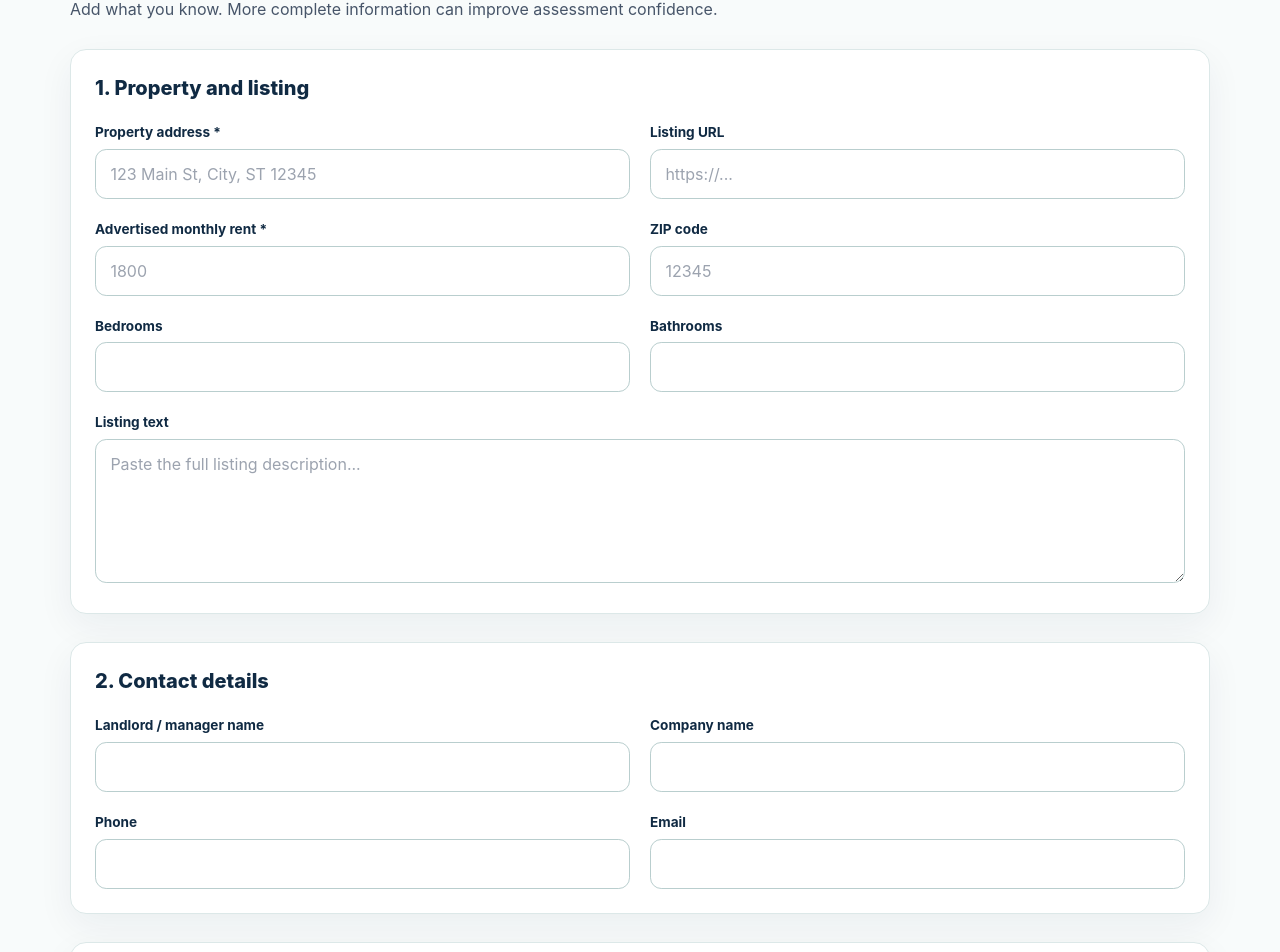
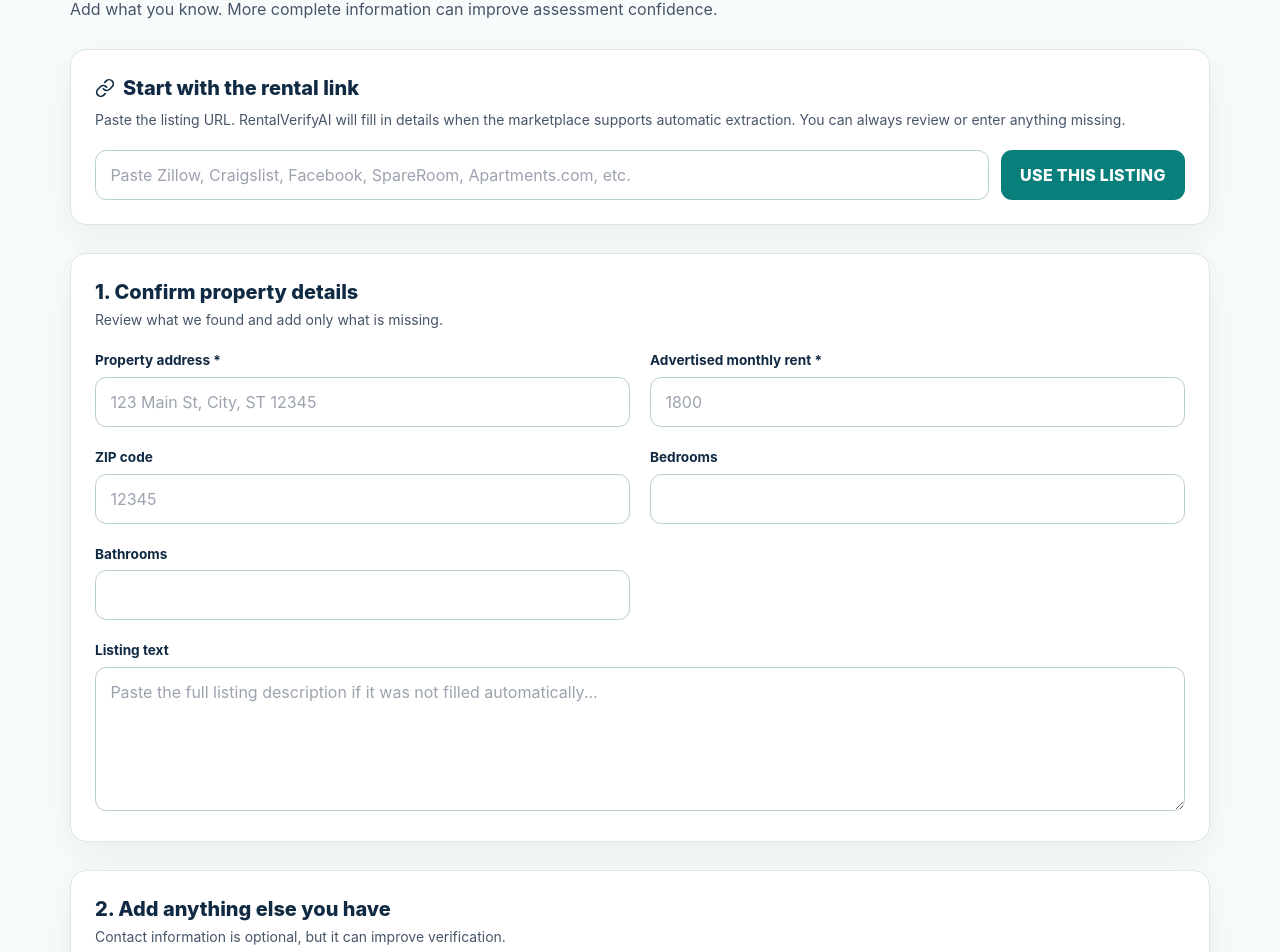
Before and after one commit to njokin-png/RentalVerifyAI, a Next.js app: page /analyze in a window 1280 px wide. Shown: the part 200-1152 px from the top of the page. Built offline with nearby package versions, Linux system fonts and the light colour scheme; no server answers.

Commit message:
Add URL-first rental intake flow

```diff
--- a/components/AnalyzeForm.tsx
+++ b/components/AnalyzeForm.tsx
@@ -1,21 +1,68 @@
 "use client";
+
 import { useState } from "react";
 import { useRouter } from "next/navigation";
-import { Upload, Lock, Loader2 } from "lucide-react";
+import { Upload, Lock, Loader2, Link as LinkIcon, CheckCircle2 } from "lucide-react";
+
 export function AnalyzeForm() {
   const router = useRouter();
   const [busy, setBusy] = useState(false);
+  const [prefillBusy, setPrefillBusy] = useState(false);
   const [error, setError] = useState("");
+  const [prefillMessage, setPrefillMessage] = useState("");
+
+  async function prefillFromUrl(form: HTMLFormElement) {
+    const data = new FormData(form);
+    const listingUrl = String(data.get("listingUrl") || "").trim();
+    if (!listingUrl) {
+      setError("Paste a rental listing link first.");
+      return;
+    }
+    setError("");
+    setPrefillMessage("");
+    setPrefillBusy(true);
+    try {
+      const res = await fetch("/api/listings/prefill", {
+        method: "POST",
+        headers: { "content-type": "application/json" },
+        body: JSON.stringify({ listingUrl }),
+      });
+      const json = await res.json();
+      if (!res.ok) throw new Error(json.error || "Could not read that listing.");
+
+      const fields = json.fields || {};
+      for (const [name, value] of Object.entries(fields)) {
+        if (value === undefined || value === null || value === "") continue;
+        const control = form.elements.namedItem(name);
+        if (
+          control instanceof HTMLInputElement ||
+          control instanceof HTMLTextAreaElement
+        ) {
+          control.value = String(value);
+        }
+      }
+      setPrefillMessage(
+        json.message ||
+          "Listing details added. Review them and fill in anything missing.",
+      );
+    } catch (e) {
+      setError(
+        e instanceof Error
+          ? e.message
+          : "We could not prefill that listing. You can still enter the details below.",
+      );
+    } finally {
+      setPrefillBusy(false);
+    }
+  }
+
   async function submit(e: React.FormEvent<HTMLFormElement>) {
     e.preventDefault();
     setBusy(true);
     setError("");
     const data = new FormData(e.currentTarget);
     try {
-      const res = await fetch("/api/scans", {
-        method: "POST",
-        body: data,
-      });
+      const res = await fetch("/api/scans", { method: "POST", body: data });
       const json = await res.json();
       if (!res.ok) throw new Error(json.error || "Could not analyze listing");
       router.push(`/results/${json.id}`);
@@ -25,152 +72,119 @@ export function AnalyzeForm() {
       setBusy(false);
     }
   }
+
   return (
     <form onSubmit={submit} className="space-y-7">
+      <section className="card p-6 border-2 border-slate-900">
+        <div className="flex items-center gap-2">
+          <LinkIcon size={20} />
+          <h2 className="text-xl font-extrabold">Start with the rental link</h2>
+        </div>
+        <p className="text-sm text-slate-600 mt-2">
+          Paste the listing URL. RentalVerifyAI will fill in details when the
+          marketplace supports automatic extraction. You can always review or
+          enter anything missing.
+        </p>
+        <div className="flex flex-col md:flex-row gap-3 mt-5">
+          <input
+            name="listingUrl"
+            type="url"
+            className="input flex-1"
+            placeholder="Paste Zillow, Craigslist, Facebook, SpareRoom, Apartments.com, etc."
+          />
+          <button
+            type="button"
+            disabled={prefillBusy}
+            className="btn whitespace-nowrap"
+            onClick={(e) => prefillFromUrl(e.currentTarget.form!)}
+          >
+            {prefillBusy ? (
+              <>
+                <Loader2 className="animate-spin mr-2" size={18} />
+                READING…
+              </>
+            ) : (
+              "USE THIS LISTING"
+            )}
+          </button>
+        </div>
+        {prefillMessage && (
+          <p className="mt-3 text-sm text-emerald-800 flex gap-2 items-center">
+            <CheckCircle2 size={17} />
+            {prefillMessage}
+          </p>
+        )}
+      </section>
+
       <section className="card p-6">
-        <h2 className="text-xl font-extrabold">1. Property and listing</h2>
+        <h2 className="text-xl font-extrabold">1. Confirm property details</h2>
+        <p className="text-sm text-slate-600 mt-1">
+          Review what we found and add only what is missing.
+        </p>
         <div className="grid md:grid-cols-2 gap-5 mt-5">
           <label>
             <span className="label">Property address *</span>
-            <input
-              required
-              name="address"
-              className="input"
-              placeholder="123 Main St, City, ST 12345"
-            />
-          </label>
-          <label>
-            <span className="label">Listing URL</span>
-            <input
-              name="listingUrl"
-              type="url"
-              className="input"
-              placeholder="https://..."
-            />
+            <input required name="address" className="input" placeholder="123 Main St, City, ST 12345" />
           </label>
           <label>
             <span className="label">Advertised monthly rent *</span>
-            <input
-              required
-              name="advertisedRent"
-              type="number"
-              min="1"
-              className="input"
-              placeholder="1800"
-            />
+            <input required name="advertisedRent" type="number" min="1" className="input" placeholder="1800" />
           </label>
           <label>
             <span className="label">ZIP code</span>
-            <input
-              name="zip"
-              className="input"
-              pattern="[0-9]{5}(-[0-9]{4})?"
-              placeholder="12345"
-            />
+            <input name="zip" className="input" pattern="[0-9]{5}(-[0-9]{4})?" placeholder="12345" />
           </label>
           <label>
             <span className="label">Bedrooms</span>
-            <input
-              name="bedrooms"
-              type="number"
-              min="0"
-              step="1"
-              className="input"
-            />
+            <input name="bedrooms" type="number" min="0" step="1" className="input" />
           </label>
           <label>
             <span className="label">Bathrooms</span>
-            <input
-              name="bathrooms"
-              type="number"
-              min="0"
-              step="0.5"
-              className="input"
-            />
+            <input name="bathrooms" type="number" min="0" step="0.5" className="input" />
           </label>
         </div>
         <label className="block mt-5">
           <span className="label">Listing text</span>
-          <textarea
-            name="listingText"
-            className="input min-h-36"
-            maxLength={20000}
-            placeholder="Paste the full listing description..."
-          />
+          <textarea name="listingText" className="input min-h-36" maxLength={20000} placeholder="Paste the full listing description if it was not filled automatically..." />
         </label>
       </section>
+
       <section className="card p-6">
-        <h2 className="text-xl font-extrabold">2. Contact details</h2>
+        <h2 className="text-xl font-extrabold">2. Add anything else you have</h2>
+        <p className="text-sm text-slate-600 mt-1">
+          Contact information is optional, but it can improve verification.
+        </p>
         <div className="grid md:grid-cols-2 gap-5 mt-5">
-          <label>
-            <span className="label">Landlord / manager name</span>
-            <input name="landlordName" className="input" />
-          </label>
-          <label>
-            <span className="label">Company name</span>
-            <input name="company" className="input" />
-          </label>
-          <label>
-            <span className="label">Phone</span>
-            <input name="phone" className="input" />
-          </label>
-          <label>
-            <span className="label">Email</span>
-            <input name="email" type="email" className="input" />
-          </label>
+          <label><span className="label">Landlord / manager name</span><input name="landlordName" className="input" /></label>
+          <label><span className="label">Company name</span><input name="company" className="input" /></label>
+          <label><span className="label">Phone</span><input name="phone" className="input" /></label>
+          <label><span className="label">Email</span><input name="email" type="email" className="input" /></label>
         </div>
       </section>
+
       <section className="card p-6">
         <h2 className="text-xl font-extrabold">3. Messages and images</h2>
         <div className="bg-amber-50 border border-amber-200 text-sm p-4 rounded-xl mt-4 flex gap-2">
           <Lock size={18} className="shrink-0" />
-          <p>
-            <b>Privacy notice:</b> Remove Social Security numbers, bank details,
-            IDs, and other sensitive data. Conversations are analyzed
-            transiently and are not retained unless you explicitly save a
-            report.
-          </p>
+          <p><b>Privacy notice:</b> Remove Social Security numbers, bank details, IDs, and other sensitive data. Conversations are analyzed transiently and are not retained unless you explicitly save a report.</p>
         </div>
         <label className="block mt-5">
-          <span className="label">Conversation text or emails</span>
-          <textarea
-            name="conversation"
-            maxLength={30000}
-            className="input min-h-36"
-            placeholder="Paste relevant messages..."
-          />
+          <span className="label">Conversation text, payment instructions, or emails</span>
+          <textarea name="conversation" maxLength={30000} className="input min-h-36" placeholder="Paste relevant messages, including how or when you were asked to pay..." />
         </label>
         <label className="mt-5 border-2 border-dashed border-slate-300 rounded-xl p-7 flex flex-col items-center text-center text-slate-600">
           <Upload />
           <b className="mt-2">Add screenshots or property photos</b>
           <span className="text-xs mt-1">JPG, PNG, or WebP · 5 MB each</span>
-          <input
-            name="images"
-            type="file"
-            accept="image/jpeg,image/png,image/webp"
-            multiple
-            className="mt-3 text-sm"
-          />
-          <span className="text-xs mt-2">
-            Images are analyzed transiently on the server and are not stored.
-            Demo mode returns deterministic demonstration results.
-          </span>
+          <input name="images" type="file" accept="image/jpeg,image/png,image/webp" multiple className="mt-3 text-sm" />
+          <span className="text-xs mt-2">Images are analyzed transiently on the server and are not stored. Demo mode returns deterministic demonstration results.</span>
         </label>
       </section>
-      {error && (
-        <p role="alert" className="text-red-700 bg-red-50 p-3 rounded-lg">
-          {error}
-        </p>
-      )}
+
+      {error && <p role="alert" className="text-red-700 bg-red-50 p-3 rounded-lg">{error}</p>}
+
       <button disabled={busy} className="btn w-full text-lg py-4">
-        {busy ? (
-          <>
-            <Loader2 className="animate-spin mr-2" />
-            ANALYZING…
-          </>
-        ) : (
-          "CHECK THIS RENTAL"
-        )}
+        {busy ? <><Loader2 className="animate-spin mr-2" />ANALYZING…</> : "CHECK THIS RENTAL"}
       </button>
     </form>
   );
```
